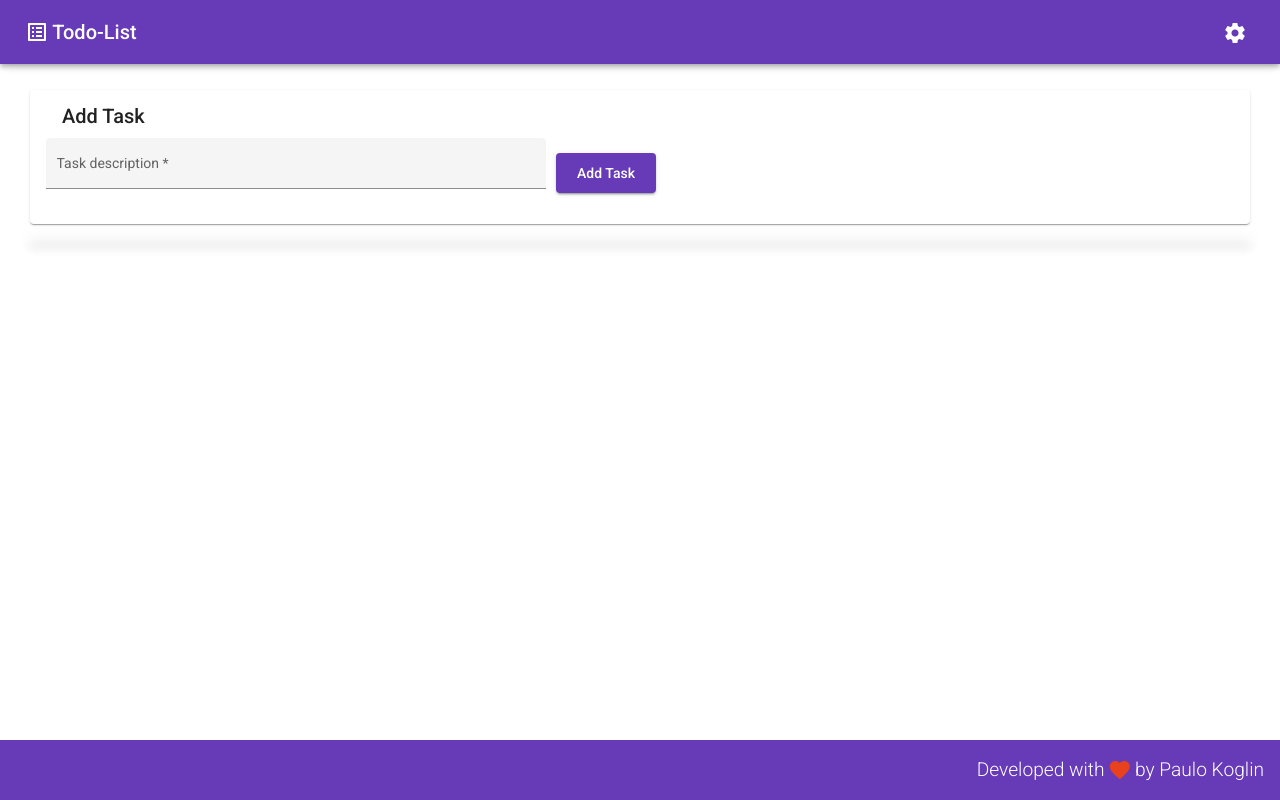
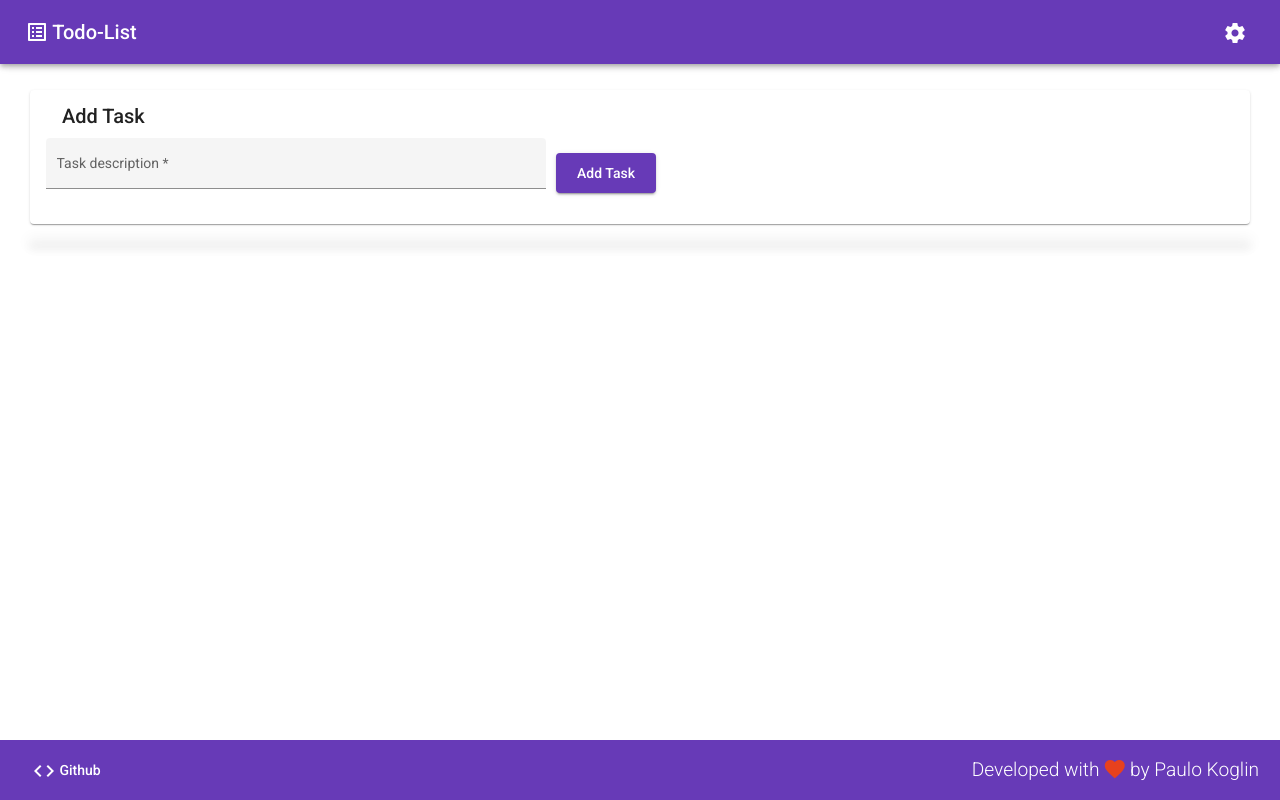
Before and after one commit to PauloKoglin/angular-todo-list, an Angular app in the folder frontend/todo-list/: page / in a window 1280 px wide. Built offline with nearby package versions, Linux system fonts and the light colour scheme; no server answers.

Commit message:
add github link to footer

```diff
--- a/frontend/todo-list/src/app/components/footer/footer.component.css
+++ b/frontend/todo-list/src/app/components/footer/footer.component.css
@@ -3,12 +3,22 @@
   bottom: 0;
   height: 60px;
   display: flex;
-  justify-content: flex-end;
+  justify-content: space-between;
   font-weight: 100;
   font-size: 1.2rem;
 }
 
-.app-footer > i {
+.footer-fav-icon {
   color: #E7411E;
   margin: 0.2rem;
 }
+
+.footer-develeped-container {
+  padding: 5px;
+  justify-items: center;
+  display: flex;
+}
+
+.app-footer > button {
+  align-self: center;
+}
--- a/frontend/todo-list/src/app/components/footer/footer.component.html
+++ b/frontend/todo-list/src/app/components/footer/footer.component.html
@@ -1,7 +1,13 @@
 <mat-toolbar color="primary" class="app-footer">
-  <span>Developed with</span>
-  <i class="material-icons">
-    favorite
-  </i>
-  <span>by Paulo Koglin</span>
+  <button mat-button (click)="handleGithubClick()" aria-label="View on Github">
+    <mat-icon>code</mat-icon>
+    Github
+  </button>
+  <div class="footer-develeped-container">
+    <span>Developed with</span>
+    <mat-icon class="footer-fav-icon">
+      favorite
+    </mat-icon>
+    <span>by Paulo Koglin</span>
+  </div>
 </mat-toolbar>
--- a/frontend/todo-list/src/app/components/footer/footer.component.ts
+++ b/frontend/todo-list/src/app/components/footer/footer.component.ts
@@ -12,4 +12,8 @@ export class FooterComponent implements OnInit {
   ngOnInit(): void {
   }
 
+  handleGithubClick(): void {
+    window.open("https://github.com/PauloKoglin/angular-todo-list/tree/main/frontend/todo-list", '_blank')
+  }
+
 }
```
